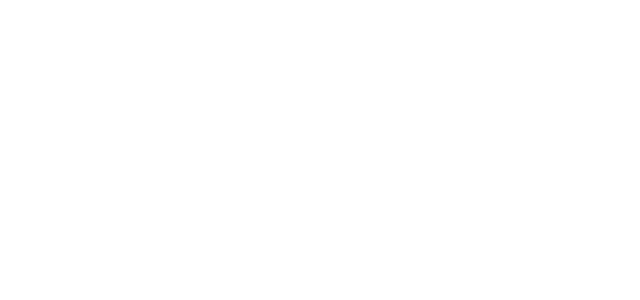
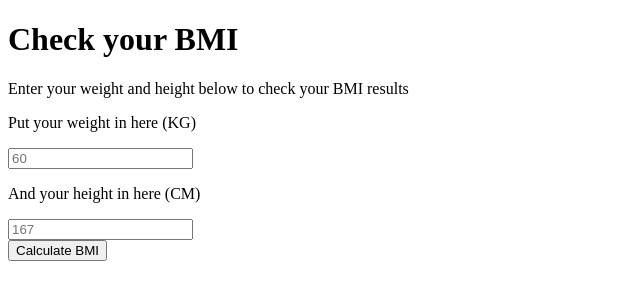
Before and after one commit to dwikarunia0001/bmi-calculator-pi-25, a plain HTML site: page index.html in a window 1280 px wide. Shown: the whole page, without its empty margins (0-640 px from the left). Drawn offline with Linux system fonts and the light colour scheme.

Commit message:
make calculator title, input weight, input height, submit button, and result area display

```diff
--- a/index.html
+++ b/index.html
@@ -7,7 +7,32 @@
     <link rel="stylesheet" href="style.css">
 </head>
 <body>
+    <div id="container">
+        <div class="bmi-title">
+            <h1>Check your BMI</h1>
+            <p>Enter your weight and height below to check your BMI results</p>
+        </div>
 
+        <!--User input Weight-->
+        <div class="input-group">
+            <p>Put your weight in here (KG)</p>
+            <input type="text" id="weight" placeholder="60"/>
+        </div>
+
+        <!--User input Height-->
+        <div class="input-group">
+            <p>And your height in here (CM)</p>
+            <input type="text" id="height" placeholder="167" />
+        </div>
+
+        <!--Button submit-->
+        <div class="btn-container">
+            <button id="btn">Calculate BMI</button>
+        </div>
+
+        <!--BMI Result Display-->
+        <div id="result"></div>
+    </div>
 </body>
 <script src="script.js"></script>
 </html>
```
